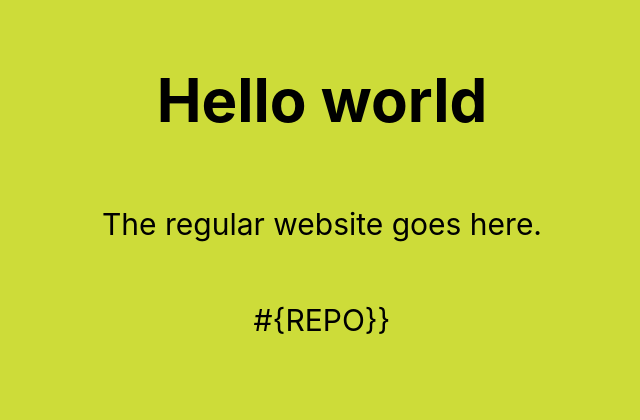
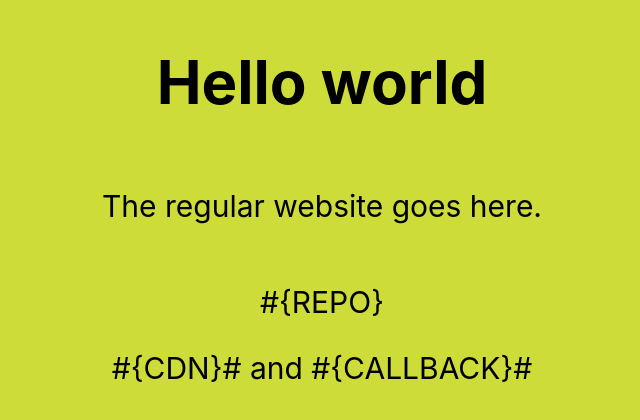
Before and after one commit to gjhltn/selfie, a React (Create React App) app: page / in a window 1280 px wide. Shown: the part 204-624 px from the top of the page, without its empty margins (318-958 px from the left). Built offline with nearby package versions, Linux system fonts and the light colour scheme.

Commit message:
still trying to get actions to replace

```diff
--- a/src/components/Root/index.js
+++ b/src/components/Root/index.js
@@ -17,6 +17,7 @@ export const Root = () => (
 	<All colour={CONFIG.backgroundColour}>
 		<h1>Hello world</h1>
 		<p>The regular website goes here.</p>
-		<p>{ "#{REPO}}" } </p>
+		<p>{  " #{REPO} " } </p>
+		{ " #{CDN}# and #{CALLBACK}# "}
 	</All>
 )
```
